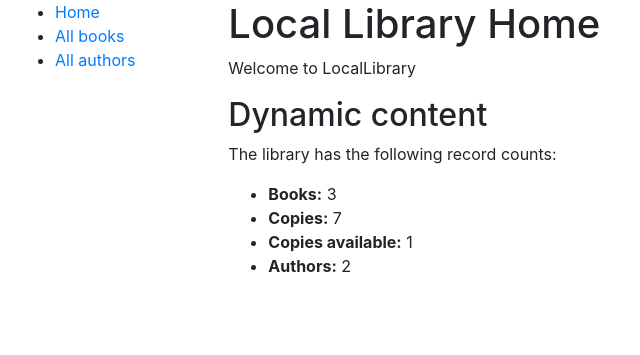
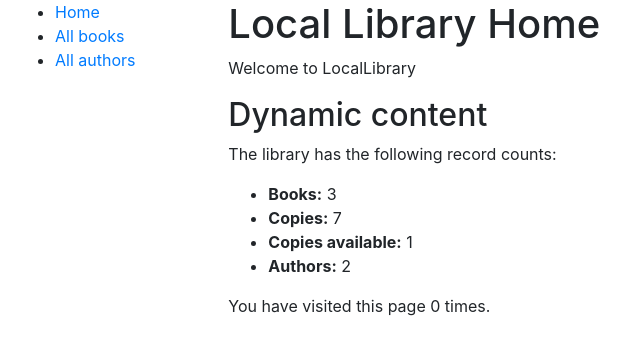
Before and after one commit to ManiGhahremani/DjangoLibrary, a Django app: page /catalog/ in a window 1280 px wide. Shown: the top 355 px of the page, without its empty margins (0-640 px from the left). Run offline with Django 3.2, Linux system fonts and the light colour scheme; data comes from the database, SQL or seed files in the repository; some libraries are stand-ins or nearby versions.

Commit message:
29dec 2100

```diff
--- a/locallibrary/catalog/templates/index.html
+++ b/locallibrary/catalog/templates/index.html
@@ -11,4 +11,7 @@
     <li><strong>Copies available:</strong> {{ num_instances_available }}</li>
     <li><strong>Authors:</strong> {{ num_authors }}</li>
   </ul>
+
+  <p>You have visited this page {{ num_visits }}{% if num_visits == 1 %} time
+    {% else %} times{% endif %}.</p>
 {% endblock %}
--- a/locallibrary/catalog/views.py
+++ b/locallibrary/catalog/views.py
@@ -13,11 +13,16 @@ def index(request):
     num_instances_available = BookInstance.objects.filter(status__exact='a').count()
     num_authors = Author.objects.count() # The 'all()' is implied by default.
 
+    # Number of visits to this view, as counted in the session variable.
+    num_visits = request.session.get('num_visits', 0)
+    request.session['num_visits'] = num_visits + 1
+
     context = {
         'num_books': num_books,
         'num_instances': num_instances,
         'num_instances_available': num_instances_available,
         'num_authors': num_authors,
+        'num_visits': num_visits,
     }
 
     # Render the HTML template index.html with the data in the context variable
```
